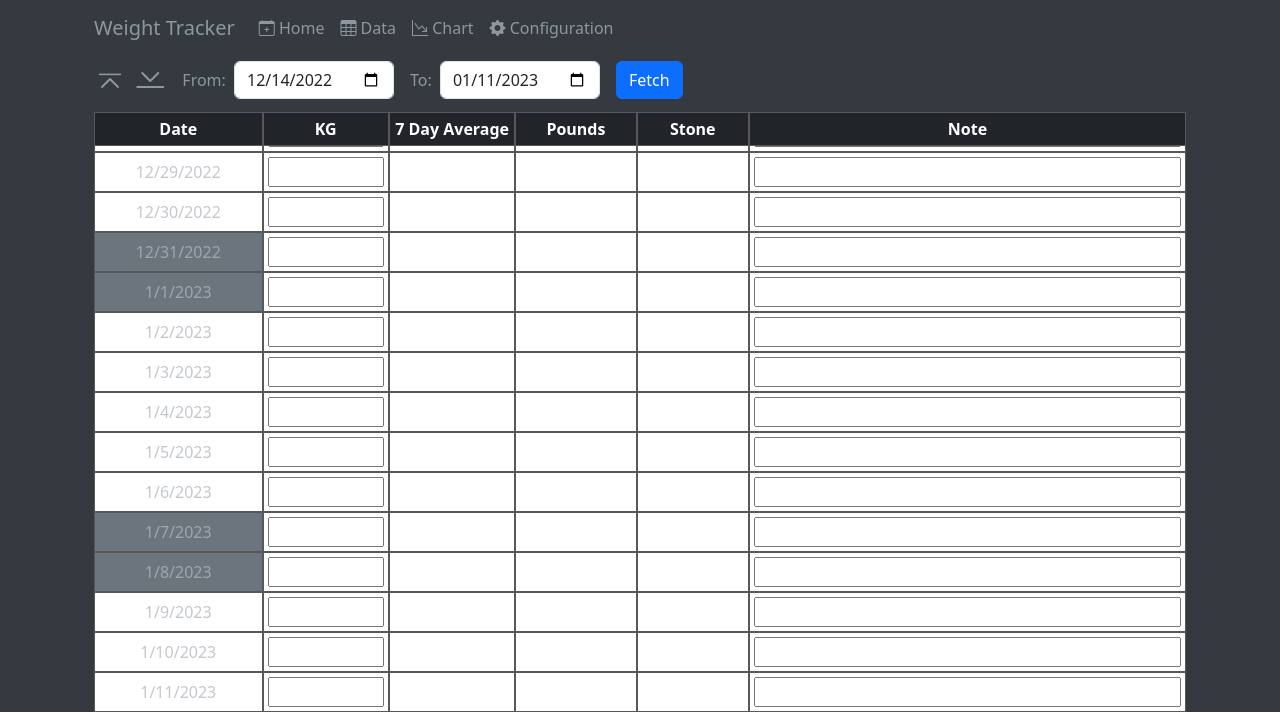
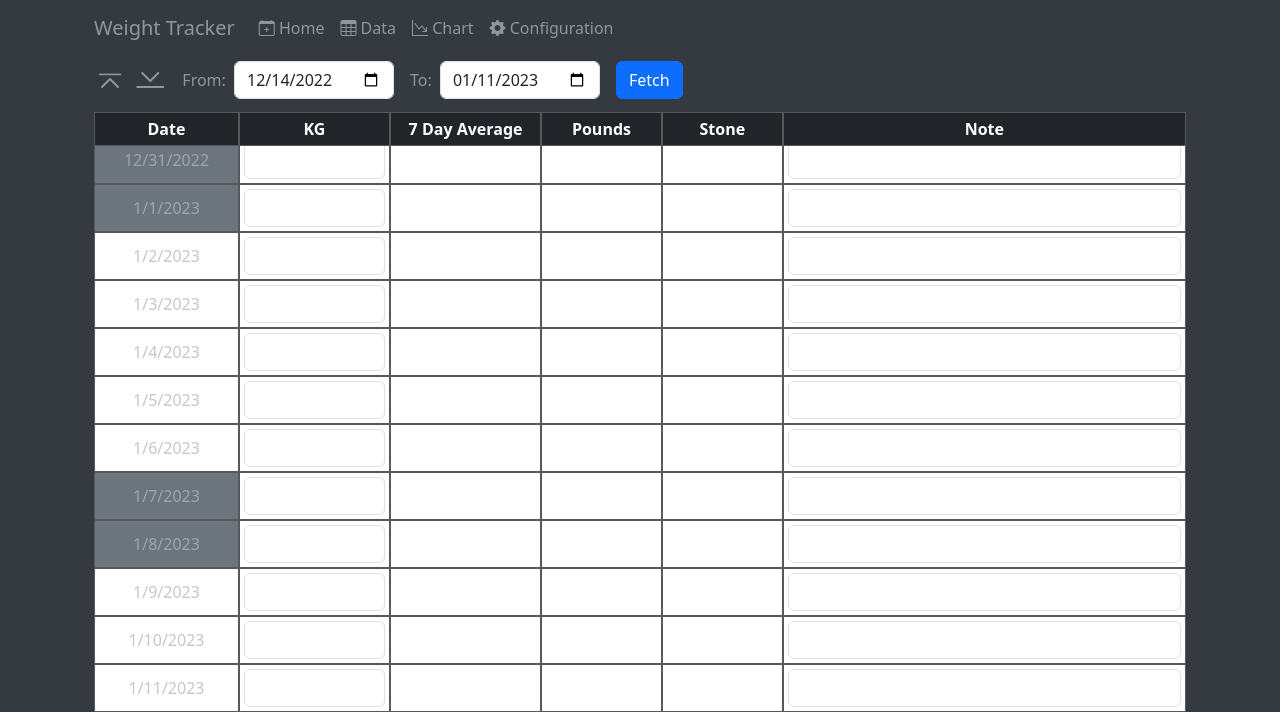
Before and after one commit to jobbojobson/WeightTracker, a PHP site: page /table.php in a window 1280 px wide. Shown: the top 712 px of the page. Run offline with PHP 8.4, Linux system fonts and the light colour scheme; data comes from the database, SQL or seed files in the repository; data that the repository does not hold is empty.

Commit message:
Bootstrap classes on data table inputs

```diff
--- a/css/main-bs.css
+++ b/css/main-bs.css
@@ -84,8 +84,8 @@ body {
 }
 
 .num-col-small {
-	max-width:4.5em;
-	min-width:4em;
+	max-width:100px;
+	min-width:80px;
 }
 
 .text-col-wide {
--- a/js/table.js
+++ b/js/table.js
@@ -127,11 +127,11 @@ function buildTable( data ){
 			'<tr>' +
 				'<td class="date-col' + ((date.getDay() == 6 || date.getDay() == 0) ? ' bg-secondary" ' : '" ') +
 					'data-date="'+ (date.toISOString().substring(0, 10)) + '">'+ date.toLocaleDateString() + '</td>' +
-				'<td class="num-col-small"><input type="number" step=".1" value="'+ (row.kilograms ? row.kilograms.toFixed(1) : '') +'"/></td>' +
+				'<td class="num-col-small"><input class="form-control" type="number" step=".1" value="'+ (row.kilograms ? row.kilograms.toFixed(1) : '') +'"/></td>' +
 				'<td class="num-col-small">'+ (row.last_week_average ? row.last_week_average.toFixed(2) : '') + '</td>' +
 				'<td class="num-col-small">'+ (row.pounds ? row.pounds.toFixed(2) : '') + '</td>' +
 				'<td class="num-col-small">'+ (row.stone ? row.stone : '') + '</td>' +
-				'<td class="text-col-wide"><input type="text" value="'+ (row.note == null ? '' : row.note) + '" /></td>' +
+				'<td class="text-col-wide"><input class="form-control" type="text" value="'+ (row.note == null ? '' : row.note) + '" /></td>' +
 			'</tr>';
 	}
 
```
